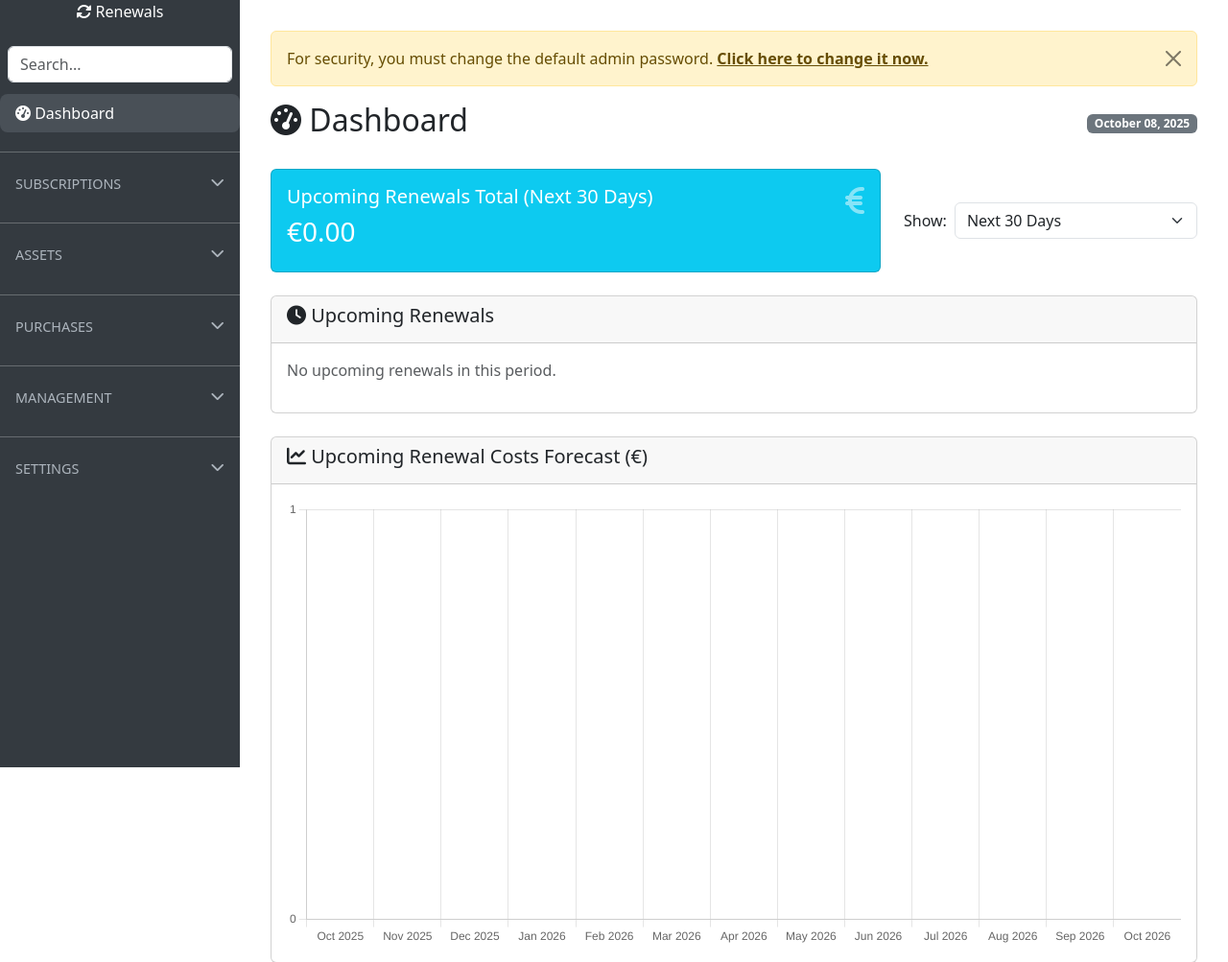
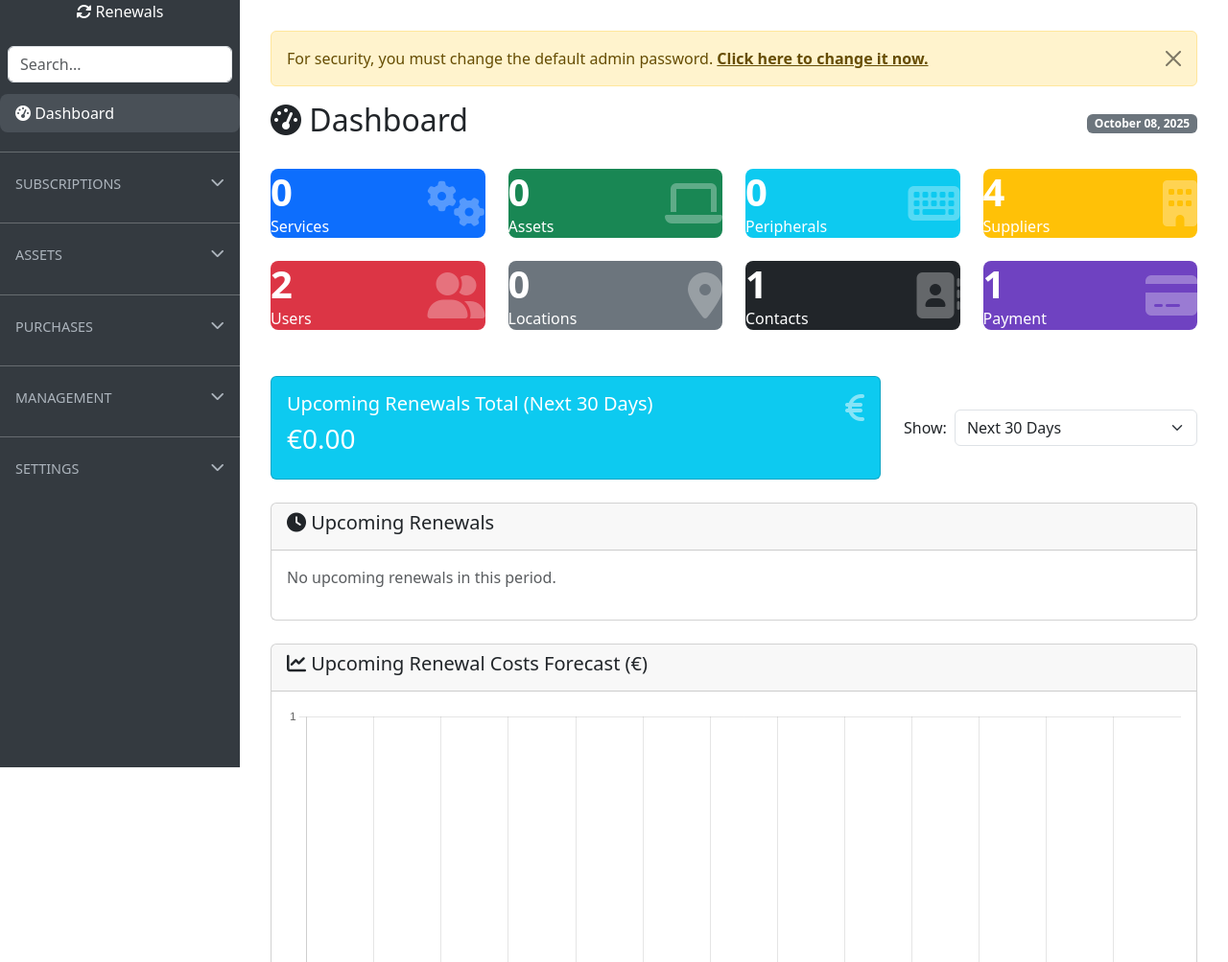
Before and after one commit to pixelotes/OpsDeck, a Flask app: page / in a window 1280 px wide. Shown: the top 1003 px of the page at 96% size. Run offline with Flask 3, Linux system fonts and the light colour scheme; a user stored in the database is signed in; some libraries are stand-ins or nearby versions.

Commit message:
feat: put some work in the dashboard
The dashboard was 100% catered to subscriptions, as it was the original scope of the app. I've added some object counts. I can't confirm nor deny that I've taken GLPI as the main inspiration :-D

```diff
--- a/src/models.py
+++ b/src/models.py
@@ -10,7 +10,8 @@ from werkzeug.security import generate_password_hash, check_password_hash
 CURRENCY_RATES = {
     'EUR': 1.0,
     'USD': 0.92,
-    'GBP': 1.18
+    'GBP': 1.18,
+    'ZAR': 0.05
 }
 
 
--- a/src/routes/main.py
+++ b/src/routes/main.py
@@ -6,7 +6,7 @@ from markupsafe import Markup
 from functools import wraps
 from datetime import date, timedelta, datetime
 from dateutil.relativedelta import relativedelta
-from ..models import db, AppUser, Service, NotificationSetting, Asset, Supplier, Contact, Purchase, Peripheral
+from ..models import db, AppUser, Service, NotificationSetting, Asset, Supplier, Contact, Purchase, Peripheral, User, Location, PaymentMethod
 
 main_bp = Blueprint('main', __name__)
 
@@ -59,6 +59,19 @@ def password_change_required(f):
 @main_bp.route('/')
 @login_required
 def dashboard():
+    # --- NEW: STAT CARD COUNTS ---
+    stats = {
+        'services': Service.query.filter_by(is_archived=False).count(),
+        'assets': Asset.query.filter_by(is_archived=False).count(),
+        'peripherals': Peripheral.query.filter_by(is_archived=False).count(),
+        'suppliers': Supplier.query.filter_by(is_archived=False).count(),
+        'users': User.query.filter_by(is_archived=False).count(),
+        'locations': Location.query.filter_by(is_archived=False).count(),
+        'contacts': Contact.query.filter_by(is_archived=False).count(),
+        'payment_methods': PaymentMethod.query.filter_by(is_archived=False).count(),
+    }
+
+    # --- Upcoming Renewals & Filter Logic ---
     period = request.args.get('period', '30', type=str)
     today = date.today()
 
@@ -86,10 +99,13 @@ def dashboard():
                 upcoming_renewals.append((next_renewal, service))
                 total_cost += service.cost_eur
             next_renewal = service.get_renewal_date_after(next_renewal)
+
     upcoming_renewals.sort(key=lambda x: x[0])
 
+    # --- Forecast Chart Logic ---
     forecast_start_date = today.replace(day=1)
     end_of_forecast_period = forecast_start_date + relativedelta(months=+13)
+
     forecast_labels, forecast_keys, forecast_costs = [], [], {}
     for i in range(13):
         month_date = forecast_start_date + relativedelta(months=+i)
@@ -110,6 +126,7 @@ def dashboard():
 
     return render_template(
         'dashboard.html',
+        stats=stats,
         upcoming_renewals=upcoming_renewals,
         total_cost=total_cost,
         selected_period=period,
--- a/src/templates/assets/form.html
+++ b/src/templates/assets/form.html
@@ -66,7 +66,7 @@
                 <div class="col-md-6">
                     <label for="currency" class="form-label">Currency</label>
                     <select class="form-select" id="currency" name="currency">
-                        {% set currencies = ['EUR', 'USD', 'GBP'] %}
+                        {% set currencies = ['EUR', 'USD', 'GBP', 'ZAR'] %}
                         {% for curr in currencies %}
                         <option value="{{ curr }}" {% if asset and asset.currency == curr %}selected{% endif %}>{{ curr }}</option>
                         {% endfor %}
--- a/src/templates/budgets/form.html
+++ b/src/templates/budgets/form.html
@@ -30,7 +30,7 @@
                 <div class="col-md-6">
                     <label for="currency" class="form-label">Currency</label>
                     <select class="form-select" id="currency" name="currency">
-                        {% set currencies = ['EUR', 'USD', 'GBP'] %}
+                        {% set currencies = ['EUR', 'USD', 'GBP', 'ZAR'] %}
                         {% for curr in currencies %}
                         <option value="{{ curr }}" {% if budget and budget.currency == curr %}selected{% endif %}>{{ curr }}</option>
                         {% endfor %}
--- a/src/templates/dashboard.html
+++ b/src/templates/dashboard.html
@@ -1,12 +1,140 @@
 {% extends "layout.html" %}
 
 {% block title %}Dashboard - {{ super() }}{% endblock %}
+
+{% block head_extra %}
+<style>
+    .stat-card {
+        color: white;
+        border-radius: .5rem;
+        transition: transform .2s ease-in-out;
+        display: block;
+        text-decoration: none;
+        height: 100%; /* Ensure cards in the same row have the same height */
+    }
+    .stat-card:hover {
+        transform: translateY(-5px);
+        color: white;
+        box-shadow: 0 .5rem 1rem rgba(0,0,0,.15);
+    }
+    .stat-card-body {
+        display: flex;
+        justify-content: space-between;
+        align-items: center;
+    }
+    .stat-card-content h3 {
+        font-size: 2.5rem;
+        font-weight: 700;
+        margin: 0;
+    }
+    .stat-card-content p {
+        margin: 0;
+        font-size: 1rem;
+    }
+    .stat-card-icon {
+        font-size: 3rem;
+        opacity: 0.3;
+    }
+</style>
+{% endblock %}
 
 {% block content %}
 <div class="d-flex justify-content-between align-items-center mb-4">
     <h2><i class="fas fa-tachometer-alt"></i> Dashboard</h2>
     <span class="badge bg-secondary">{{ today.strftime('%B %d, %Y') }}</span>
 </div>
+
+<div class="row mb-4">
+    <div class="col-md-3 mb-4">
+        <a href="{{ url_for('services.services') }}" class="stat-card bg-primary">
+            <div class="card-body stat-card-body">
+                <div class="stat-card-content">
+                    <h3>{{ stats.services }}</h3>
+                    <p>Services</p>
+                </div>
+                <i class="fas fa-cogs stat-card-icon"></i>
+            </div>
+        </a>
+    </div>
+    <div class="col-md-3 mb-4">
+        <a href="{{ url_for('assets.assets') }}" class="stat-card bg-success">
+            <div class="card-body stat-card-body">
+                <div class="stat-card-content">
+                    <h3>{{ stats.assets }}</h3>
+                    <p>Assets</p>
+                </div>
+                <i class="fas fa-laptop stat-card-icon"></i>
+            </div>
+        </a>
+    </div>
+    <div class="col-md-3 mb-4">
+        <a href="{{ url_for('peripherals.peripherals') }}" class="stat-card bg-info">
+            <div class="card-body stat-card-body">
+                <div class="stat-card-content">
+                    <h3>{{ stats.peripherals }}</h3>
+                    <p>Peripherals</p>
+                </div>
+                <i class="fas fa-keyboard stat-card-icon"></i>
+            </div>
+        </a>
+    </div>
+    <div class="col-md-3 mb-4">
+        <a href="{{ url_for('suppliers.suppliers') }}" class="stat-card bg-warning">
+            <div class="card-body stat-card-body">
+                <div class="stat-card-content">
+                    <h3>{{ stats.suppliers }}</h3>
+                    <p>Suppliers</p>
+                </div>
+                <i class="fas fa-building stat-card-icon"></i>
+            </div>
+        </a>
+    </div>
+    <div class="col-md-3 mb-4">
+        <a href="{{ url_for('users.users') }}" class="stat-card bg-danger">
+            <div class="card-body stat-card-body">
+                <div class="stat-card-content">
+                    <h3>{{ stats.users }}</h3>
+                    <p>Users</p>
+                </div>
+                <i class="fas fa-user-friends stat-card-icon"></i>
+            </div>
+        </a>
+    </div>
+    <div class="col-md-3 mb-4">
+        <a href="{{ url_for('locations.locations') }}" class="stat-card bg-secondary">
+            <div class="card-body stat-card-body">
+                <div class="stat-card-content">
+                    <h3>{{ stats.locations }}</h3>
+                    <p>Locations</p>
+                </div>
+                <i class="fas fa-map-marker-alt stat-card-icon"></i>
+            </div>
+        </a>
+    </div>
+    <div class="col-md-3 mb-4">
+        <a href="{{ url_for('contacts.contacts') }}" class="stat-card bg-dark">
+            <div class="card-body stat-card-body">
+                <div class="stat-card-content">
+                    <h3>{{ stats.contacts }}</h3>
+                    <p>Contacts</p>
+                </div>
+                <i class="fas fa-address-book stat-card-icon"></i>
+            </div>
+        </a>
+    </div>
+    <div class="col-md-3 mb-4">
+        <a href="{{ url_for('payment_methods.payment_methods') }}" class="stat-card" style="background-color: #6f42c1;">
+            <div class="card-body stat-card-body">
+                <div class="stat-card-content">
+                    <h3>{{ stats.payment_methods }}</h3>
+                    <p>Payment</p>
+                </div>
+                <i class="fas fa-credit-card stat-card-icon"></i>
+            </div>
+        </a>
+    </div>
+</div>
+
 
 <div class="row mb-4 align-items-center">
     <div class="col-md-8">
--- a/src/templates/purchases/form.html
+++ b/src/templates/purchases/form.html
@@ -41,7 +41,7 @@
                 <div class="col-md-6">
                     <label for="currency" class="form-label">Currency</label>
                     <select class="form-select" id="currency" name="currency">
-                        {% set currencies = ['EUR', 'USD', 'GBP'] %}
+                        {% set currencies = ['EUR', 'USD', 'GBP', 'ZAR'] %}
                         {% for curr in currencies %}
                         <option value="{{ curr }}" {% if purchase and purchase.currency == curr %}selected{% endif %}>{{ curr }}</option>
                         {% endfor %}
--- a/src/templates/services/form.html
+++ b/src/templates/services/form.html
@@ -127,7 +127,7 @@
                 <div class="col-md-4">
                     <label for="currency" class="form-label">Currency</label>
                     <select class="form-select" id="currency" name="currency">
-                        {% set currencies = ['EUR', 'USD', 'GBP'] %}
+                        {% set currencies = ['EUR', 'USD', 'GBP','ZAR'] %}
                         {% for curr in currencies %}
                         <option value="{{ curr }}" {% if service and service.currency == curr %}selected{% endif %}>{{ curr }}</option>
                         {% endfor %}
```
